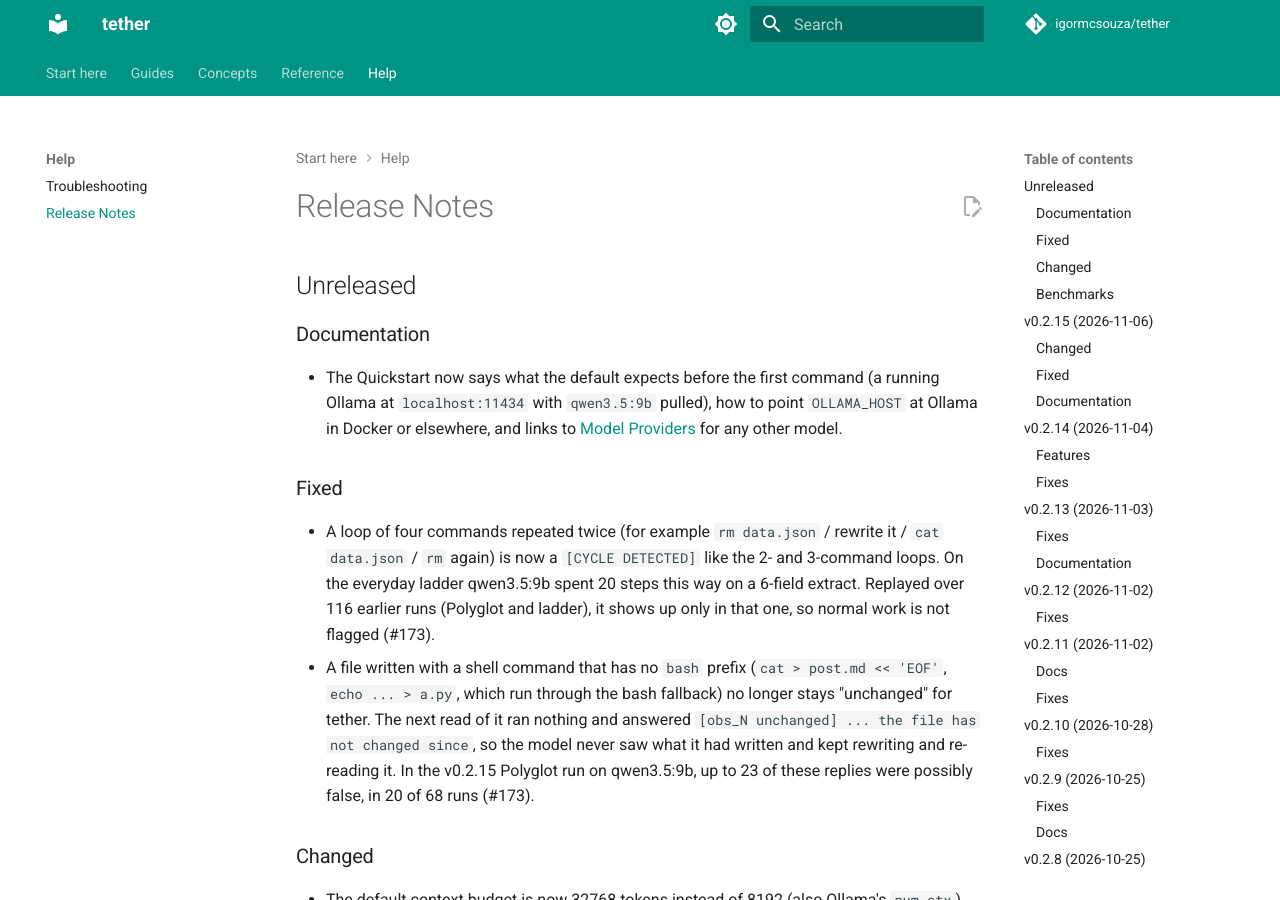
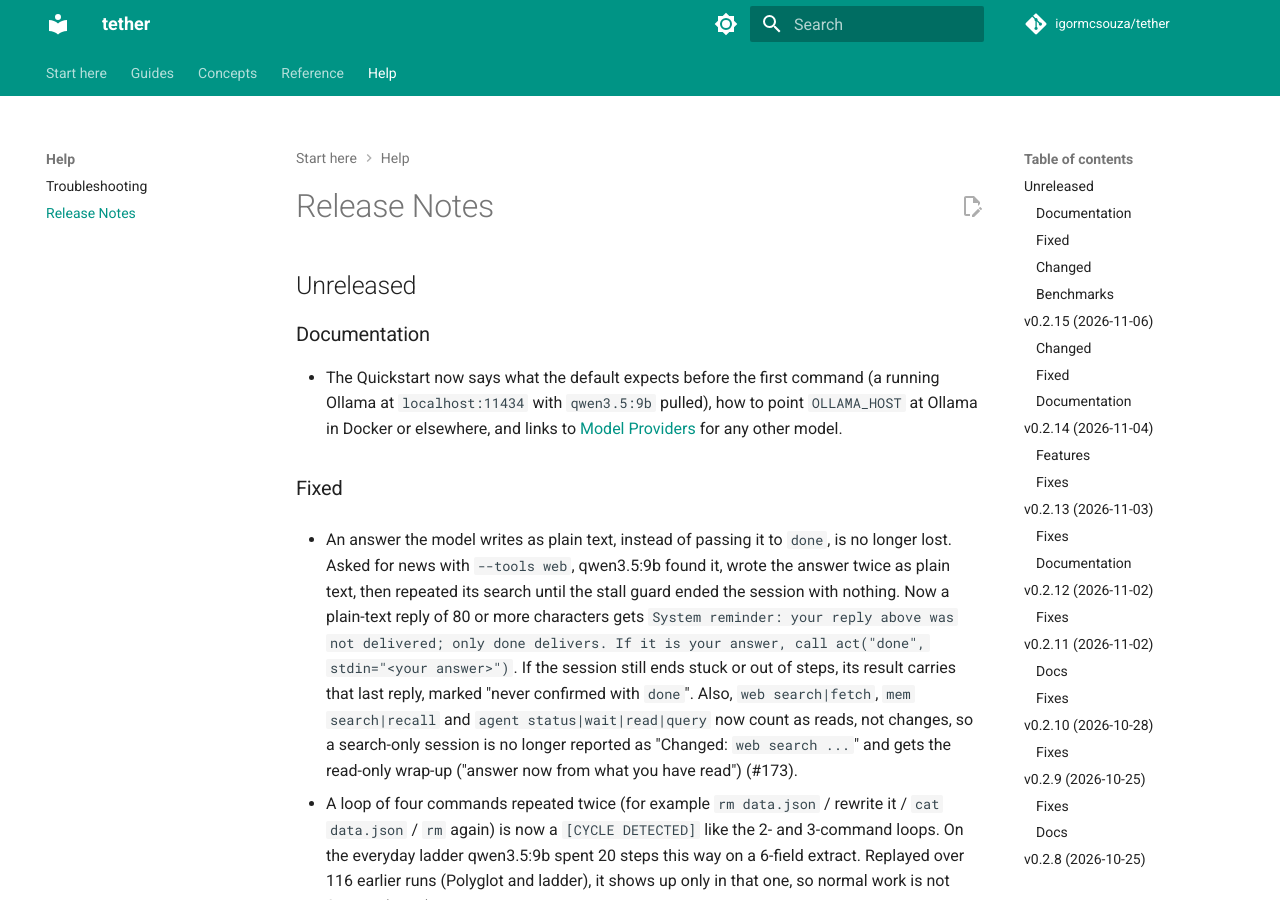
Before and after one commit to igormcsouza/tether, an MkDocs documentation site: the page built from docs/release-notes.md, in a window 1280 px wide and 900 px high. Built offline with MkDocs 1.6.1 and Material for MkDocs 9.7.7, drawn with Linux system fonts in a browser that asks for light colours; comment, search, counter and statistics services are not loaded.

Commit message:
docs: a plain-text answer is kept, tool lookups are reads (#173)
Co-Authored-By: Claude Opus 5.5 <noreply@anthropic.com>

```diff
--- a/docs/release-notes.md
+++ b/docs/release-notes.md
@@ -7,6 +7,8 @@
 - The Quickstart now says what the default expects before the first command (a running Ollama at `localhost:11434` with `qwen3.5:9b` pulled), how to point `OLLAMA_HOST` at Ollama in Docker or elsewhere, and links to [Model Providers](reference/providers.md) for any other model.
 
 ### Fixed
+
+- An answer the model writes as plain text, instead of passing it to `done`, is no longer lost. Asked for news with `--tools web`, qwen3.5:9b found it, wrote the answer twice as plain text, then repeated its search until the stall guard ended the session with nothing. Now a plain-text reply of 80 or more characters gets `System reminder: your reply above was not delivered; only done delivers. If it is your answer, call act("done", stdin="<your answer>")`. If the session still ends stuck or out of steps, its result carries that last reply, marked "never confirmed with `done`". Also, `web search|fetch`, `mem search|recall` and `agent status|wait|read|query` now count as reads, not changes, so a search-only session is no longer reported as "Changed: `web search ...`" and gets the read-only wrap-up ("answer now from what you have read") (#173).
 
 - A loop of four commands repeated twice (for example `rm data.json` / rewrite it / `cat data.json` / `rm` again) is now a `[CYCLE DETECTED]` like the 2- and 3-command loops. On the everyday ladder qwen3.5:9b spent 20 steps this way on a 6-field extract. Replayed over 116 earlier runs (Polyglot and ladder), it shows up only in that one, so normal work is not flagged (#173).
 - A file written with a shell command that has no `bash ` prefix (`cat > post.md << 'EOF'`, `echo ... > a.py`, which run through the bash fallback) no longer stays "unchanged" for tether. The next read of it ran nothing and answered `[obs_N unchanged] ... the file has not changed since`, so the model never saw what it had written and kept rewriting and re-reading it. In the v0.2.15 Polyglot run on qwen3.5:9b, up to 23 of these replies were possibly false, in 20 of 68 runs (#173).
```
Also changed, not shown: AGENTS.md (+1 -1 lines), docs/troubleshooting.md (+2 -0 lines).
